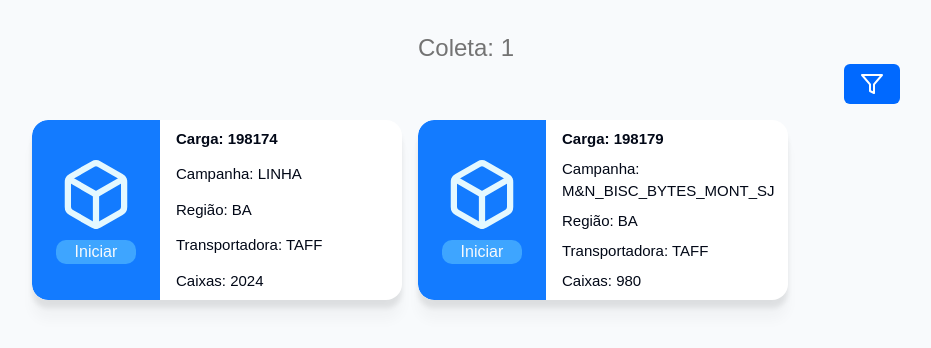
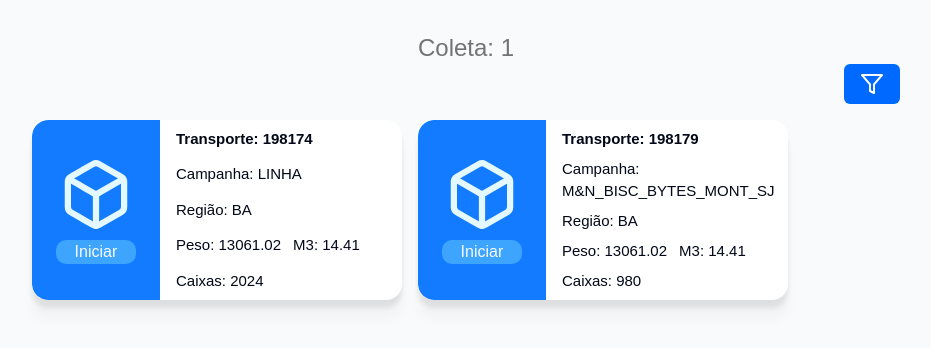
Before and after one commit to triforsys/coletor-bipagem, a React (Vite) app: page /coleta/1 in a window 1280 px wide. Shown: the top 348 px of the page, without its empty margins (174-1105 px from the left). Built offline with nearby package versions, Linux system fonts and the light colour scheme.

Commit message:
feat: change labels and data of cards

```diff
--- a/dev-dist/sw.js
+++ b/dev-dist/sw.js
@@ -82,7 +82,7 @@ define(['./workbox-b5f7729d'], (function (workbox) { 'use strict';
     "revision": "3ca0b8505b4bec776b69afdba2768812"
   }, {
     "url": "index.html",
-    "revision": "0.cp6mb5l2218"
+    "revision": "0.amc28h3sl"
   }], {});
   workbox.cleanupOutdatedCaches();
   workbox.registerRoute(new workbox.NavigationRoute(workbox.createHandlerBoundToURL("index.html"), {
--- a/src/Pages/Collect.jsx
+++ b/src/Pages/Collect.jsx
@@ -11,15 +11,17 @@ const reportList = [
     charge: 198174,
     campaign: 'LINHA',
     region: 'BA',
-    transporter: 'TAFF',
     boxes: 2024,
+    weight: 13061.02,
+    m3: 14.41,
   },
   {
     charge: 198179,
     campaign: 'M&N_BISC_BYTES_MONT_SJ',
     region: 'BA',
-    transporter: 'TAFF',
     boxes: 980,
+    weight: 13061.02,
+    m3: 14.41,
   },
   // {
   //   charge: 175584,
@@ -56,16 +58,21 @@ export default function Collect() {
           </Button>
         </div>
         <div className="flex max-w-56 flex-col justify-between py-2 pl-2 text-[15px]">
-          <p className="font-bold">Carga: {report.charge}</p>
+          <p className="font-bold">Transporte: {report.charge}</p>
           <p className="text-ellipsis overflow-hidden">
             Campanha: {report.campaign}
           </p>
           <p className="text-ellipsis overflow-hidden">
             Região: {report.region}
           </p>
-          <p className="text-ellipsis overflow-hidden">
-            Transportadora: {report.transporter}
-          </p>
+          <div className="flex gap-3">
+            <p className="text-ellipsis overflow-hidden">
+              Peso: {report.weight}
+            </p>
+            <p className="text-ellipsis overflow-hidden">
+              M3: {report.m3}
+            </p>
+          </div>
           <p>Caixas: {report.boxes}</p>
         </div>
       </div>
```
Also changed, not shown: 1 other file (tests, documents, lock files or other folders).
